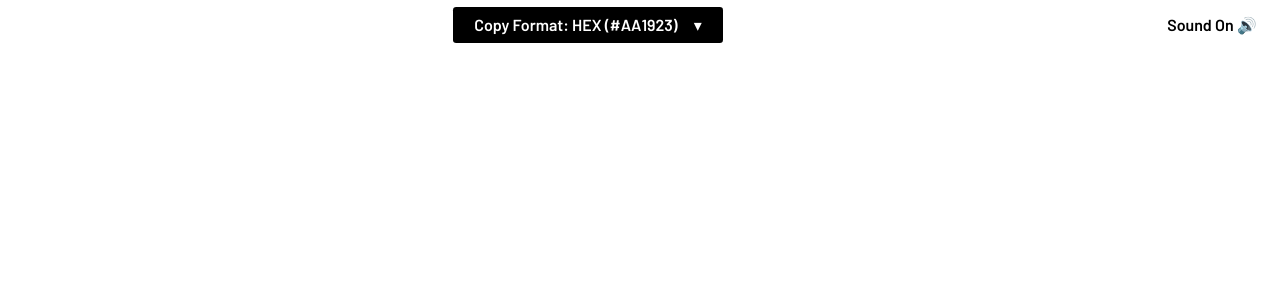
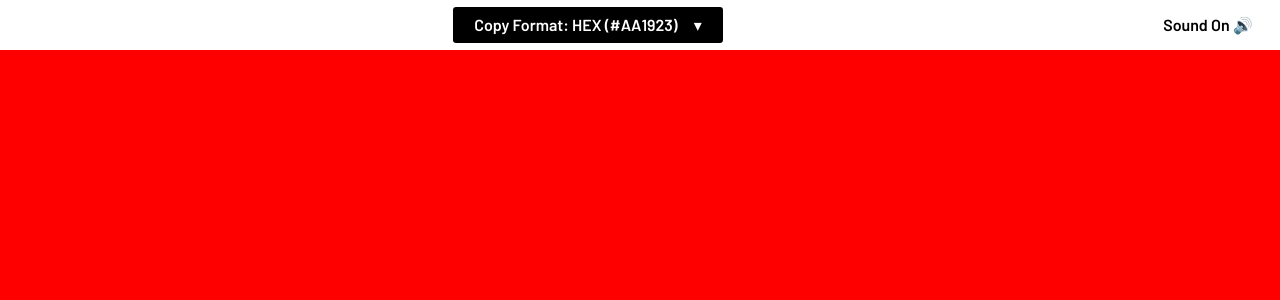
Before and after one commit to minhajul-karim/flatuicolors-clone, a React (Create React App) app: page / in a window 1280 px wide. Shown: the top 300 px of the page. Built offline with nearby package versions, Linux system fonts and the light colour scheme.

Commit message:
Implement header a new approach

```diff
--- a/src/components/Header.js
+++ b/src/components/Header.js
@@ -20,8 +20,8 @@ export default function Header() {
   return (
     <>
       <nav className="top-nav">
+        <p className="back-button" />
         <ul>
-          <li />
           <li className="copy-bar">
             <button
               className="format-btn"
@@ -55,14 +55,21 @@ export default function Header() {
               ))}
             </ul>
           </li>
-          <li className="sound-btn">
-            <button type="button" onClick={() => setIsSoundOn((prevState) => !prevState)}>
-              sound {isSoundOn ? 'on' : 'off'}{' '}
-              <span aria-hidden="true">{isSoundOn ? '🔊' : '🔇'}</span>
-            </button>
-          </li>
         </ul>
+        <button
+          className="sound-btn"
+          type="button"
+          onClick={() => setIsSoundOn((prevState) => !prevState)}
+        >
+          {isSoundOn ? (
+            <span className="sound-text">sound on</span>
+          ) : (
+            <span className="sound-text">sound off</span>
+          )}{' '}
+          <span aria-hidden="true">{isSoundOn ? '🔊' : '🔇'}</span>
+        </button>
       </nav>
+      <div className="test" />
     </>
   )
 }
--- a/src/index.scss
+++ b/src/index.scss
@@ -1,4 +1,18 @@
 @import url('https://fonts.googleapis.com/css2?family=Barlow:wght@600&display=swap');
+
+$nav-height: 3.125rem;
+$small-screen: 576px;
+
+@mixin respond-small-screen {
+  @media (max-width: $small-screen) {
+    @content;
+  }
+}
+
+* {
+  margin: 0;
+  padding: 0;
+}
 
 body {
   font-family: 'Barlow', sans-serif;
@@ -6,25 +20,19 @@ body {
   -moz-osx-font-smoothing: grayscale;
 }
 
-* {
-  margin: 0;
-  padding: 0;
-}
-
-code {
-  font-family: source-code-pro, Menlo, Monaco, Consolas, 'Courier New',
-    monospace;
-}
-
 /**** Nav ****/
 .top-nav {
-  padding: 0.45rem 1rem;
   text-transform: capitalize;
+  display: flex;
+  justify-content: space-between;
+  align-items: center;
+  height: $nav-height;
+  padding: 0 1.25rem;
+  @include respond-small-screen {
+    padding: 0 0.3rem;
+  }
 
   ul {
-    display: flex;
-    justify-content: space-between;
-    align-items: center;
     list-style: none;
   }
 
@@ -32,7 +40,6 @@ code {
     font-family: 'Barlow', sans-serif;
     text-transform: capitalize;
     font-size: 1rem;
-    width: 100%;
     border: 1px solid #eee;
     border-width: 0 0 1px 0;
     padding: 0.5rem 0;
@@ -51,11 +58,15 @@ code {
   .copy-bar {
     position: relative;
     width: 16.9rem;
+    @include respond-small-screen {
+      width: 15.9rem;
+    }
     > button {
       background-color: #000;
       color: #fff;
       border: 0;
       border-radius: 0.2rem;
+      width: 100%;
     }
     .triangle {
       margin-left: 1rem;
@@ -68,6 +79,9 @@ code {
     left: 0;
     right: 0;
     top: 150%;
+    button {
+      width: 100%;
+    }
     li:first-of-type button {
       border-radius: 0.2rem 0.2rem 0 0;
     }
@@ -84,9 +98,22 @@ code {
     }
   }
 
-  .sound-btn button {
+  .sound-btn {
     width: 6.5rem;
-    background-color: transparent;
     border: 0;
+    @include respond-small-screen {
+      width: 1rem !important;
+    }
+  }
+
+  .sound-text {
+    @include respond-small-screen {
+      display: none;
+    }
   }
 }
+
+.test {
+  height: calc(100vh - #{$nav-height});
+  background: red;
+}
```
